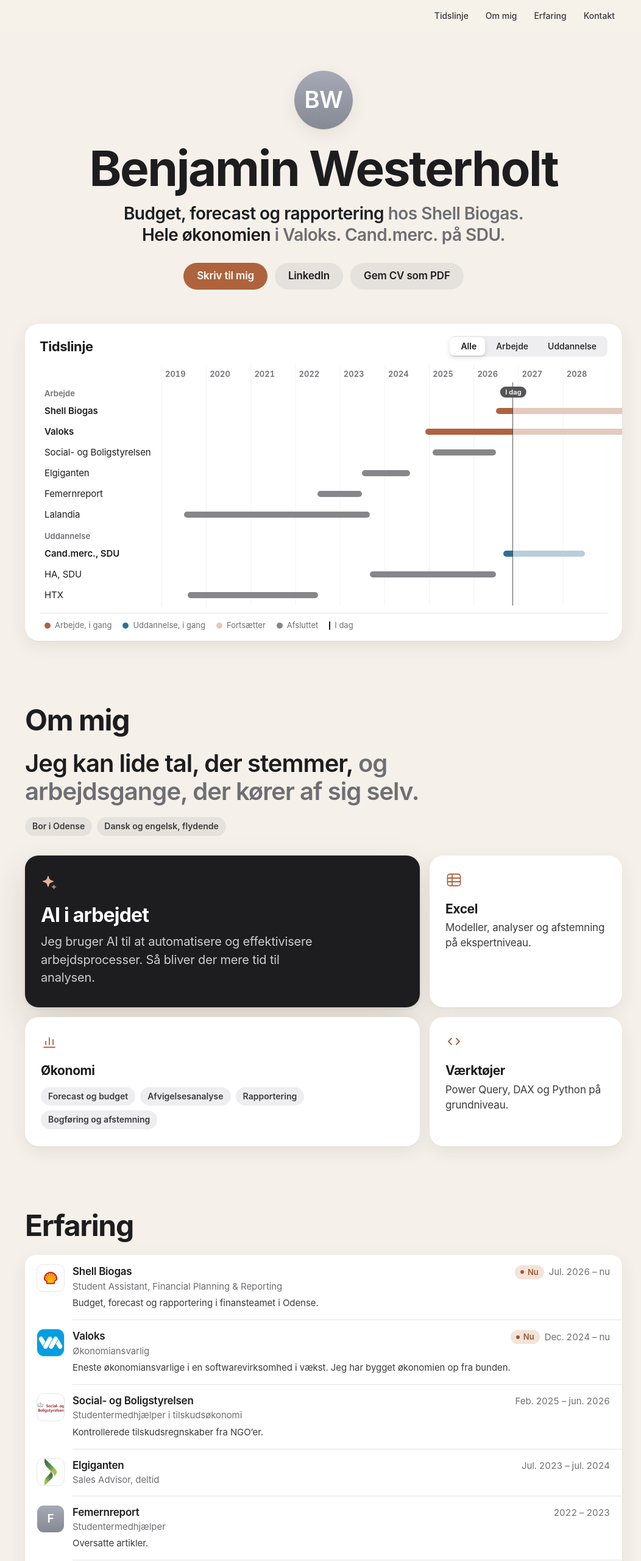
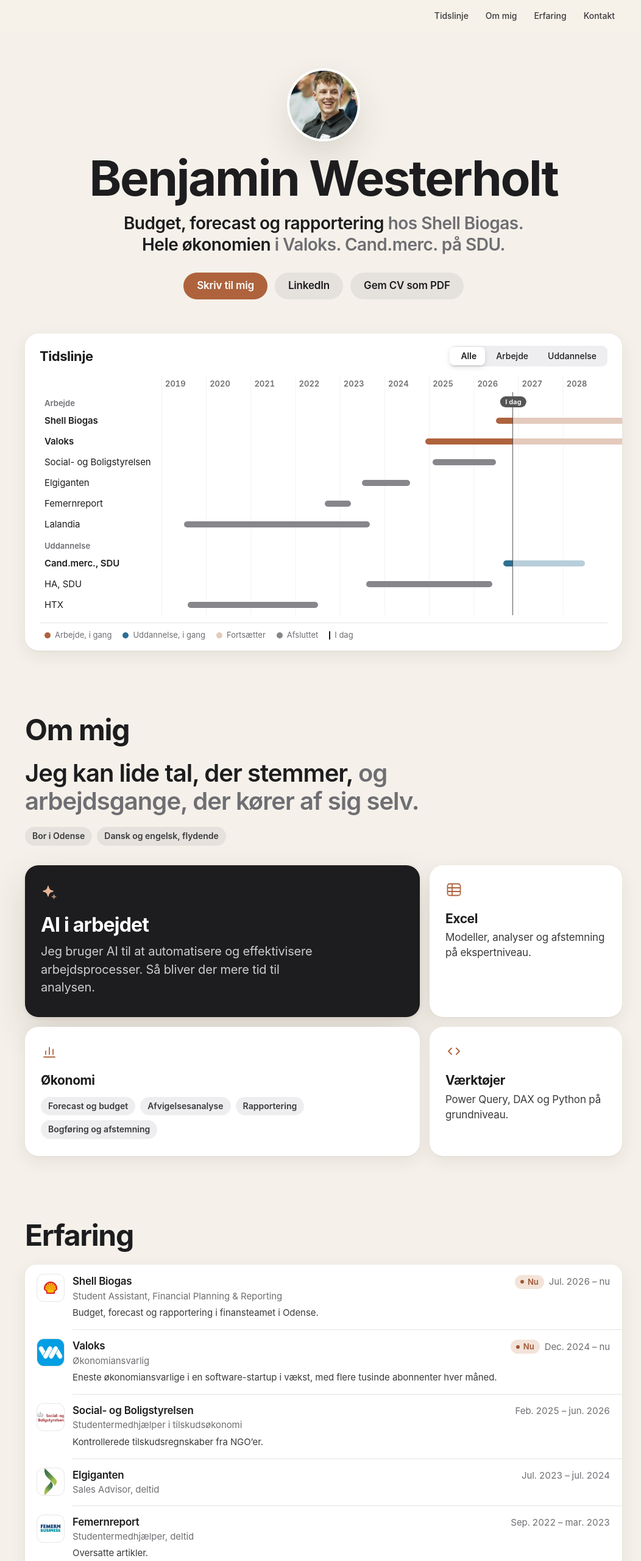
Before and after one commit to BWesterholt/Westerholt, a plain HTML site: page index.html in a window 1280 px wide. Shown: the top 2560 px of the page at 61% size, without its empty margins (109-1161 px from the left). Drawn offline with Linux system fonts and the light colour scheme.

Commit message:
Add Benjamin's portrait, the SDU and Femernreport logos, and exact dates
The portrait replaces the BW circle. Femernreport (sep. 2022 – mar. 2023)
and both SDU degrees now show logos from his LinkedIn, and HA runs
aug. 2023 – maj 2026. The Valoks line uses his LinkedIn description.

Co-Authored-By: Claude Opus 5.5 <noreply@anthropic.com>
Claude-Session: https://claude.ai/code/session_013PKhYWm72XjWDuwzLrMWzU

```diff
--- a/index.html
+++ b/index.html
@@ -88,7 +88,7 @@ button{font:inherit;color:inherit;letter-spacing:inherit}
 
 /* Toppen */
 .hero{text-align:center;padding:clamp(28px,6vw,64px) 0 clamp(36px,6vw,56px)}
-.avatar{width:96px;height:96px;margin:0 auto 22px;border-radius:50%;display:grid;place-items:center;background:linear-gradient(180deg,#A6AAB6,#858994);color:#fff;font-family:var(--font-display);font-size:38px;font-weight:600;letter-spacing:-.01em;box-shadow:var(--shadow)}
+.avatar{display:block;width:112px;height:112px;margin:0 auto 22px;border-radius:50%;object-fit:cover;background:var(--fill);box-shadow:0 0 0 4px #fff,var(--shadow-lg)}
 .hero h1{font-size:clamp(2.75rem,1.5rem + 5.2vw,5rem);font-weight:700;line-height:1.04;letter-spacing:-.03em}
 .hero__lead{max-width:42rem;text-wrap:balance;margin:16px auto 0;font-family:var(--font-display);font-size:clamp(1.25rem,1rem + 1.1vw,1.75rem);font-weight:600;line-height:1.24;letter-spacing:-.018em;color:var(--muted)}
 .hero__lead b{color:var(--ink);font-weight:600}
@@ -293,7 +293,7 @@ button{font:inherit;color:inherit;letter-spacing:inherit}
 
 <main id="indhold">
   <section class="hero wrap" aria-labelledby="navn">
-    <div class="avatar" aria-hidden="true">BW</div>
+    <img class="avatar" src="/billeder/benjamin.jpg" alt="Portræt af Benjamin Westerholt" width="112" height="112" fetchpriority="high">
     <h1 id="navn">Benjamin Westerholt</h1>
     <p class="hero__lead"><b>Budget, forecast og rapportering</b> hos Shell Biogas. <b>Hele økonomien</b> i Valoks. Cand.merc. på SDU.</p>
     <div class="actions">
@@ -340,8 +340,8 @@ button{font:inherit;color:inherit;letter-spacing:inherit}
           <span class="tl__track" aria-hidden="true"><span class="tl__bar" data-start="2023-07" data-end="2024-07"></span></span>
         </a>
         <a class="tl__row" data-kind="work" href="#femernreport">
-          <span class="tl__label">Femernreport<span class="sr">, 2022 til 2023</span></span>
-          <span class="tl__track" aria-hidden="true"><span class="tl__bar" data-start="2022-07" data-end="2023-06"></span></span>
+          <span class="tl__label">Femernreport<span class="sr">, september 2022 til marts 2023</span></span>
+          <span class="tl__track" aria-hidden="true"><span class="tl__bar" data-start="2022-09" data-end="2023-03"></span></span>
         </a>
         <a class="tl__row" data-kind="work" href="#lalandia">
           <span class="tl__label">Lalandia<span class="sr">, juli 2019 til august 2023</span></span>
@@ -354,8 +354,8 @@ button{font:inherit;color:inherit;letter-spacing:inherit}
           <span class="tl__track" aria-hidden="true"><span class="tl__bar" data-start="2026-09" data-end="nu"></span><span class="tl__plan" data-until="2028-06"></span></span>
         </a>
         <a class="tl__row is-edu" data-kind="edu" href="#ha">
-          <span class="tl__label">HA, SDU<span class="sr">, 2023 til 2026</span></span>
-          <span class="tl__track" aria-hidden="true"><span class="tl__bar" data-start="2023-09" data-end="2026-06"></span></span>
+          <span class="tl__label">HA, SDU<span class="sr">, august 2023 til maj 2026</span></span>
+          <span class="tl__track" aria-hidden="true"><span class="tl__bar" data-start="2023-08" data-end="2026-05"></span></span>
         </a>
         <a class="tl__row is-edu" data-kind="edu" href="#htx">
           <span class="tl__label">HTX<span class="sr">, 2019 til 2022</span></span>
@@ -427,7 +427,7 @@ button{font:inherit;color:inherit;letter-spacing:inherit}
         <h3>Valoks</h3>
         <p class="item__role">Økonomiansvarlig</p>
         <p class="item__when tnum"><span class="pill">Nu</span>Dec. 2024 – nu</p>
-        <p class="item__text">Eneste økonomiansvarlige i en softwarevirksomhed i vækst. Jeg har bygget økonomien op fra bunden.</p>
+        <p class="item__text">Eneste økonomiansvarlige i en software-startup i vækst, med flere tusinde abonnenter hver måned.</p>
       </li>
       <li class="item" id="styrelsen">
         <img class="logo" src="/billeder/logoer/styrelsen.png" alt="" width="44" height="44" loading="lazy" decoding="async">
@@ -443,10 +443,10 @@ button{font:inherit;color:inherit;letter-spacing:inherit}
         <p class="item__when tnum">Jul. 2023 – jul. 2024</p>
       </li>
       <li class="item" id="femernreport">
-        <span class="mono" aria-hidden="true">F</span>
+        <img class="logo" src="/billeder/logoer/femern.png" alt="" width="44" height="44" loading="lazy" decoding="async">
         <h3>Femernreport</h3>
-        <p class="item__role">Studentermedhjælper</p>
-        <p class="item__when tnum">2022 – 2023</p>
+        <p class="item__role">Studentermedhjælper, deltid</p>
+        <p class="item__when tnum">Sep. 2022 – mar. 2023</p>
         <p class="item__text">Oversatte artikler.</p>
       </li>
       <li class="item" id="lalandia">
@@ -462,16 +462,16 @@ button{font:inherit;color:inherit;letter-spacing:inherit}
     <h2 id="h-udd">Uddannelse</h2>
     <ul class="list edu">
       <li class="item is-now" id="candmerc">
-        <span class="mono" aria-hidden="true">C</span>
+        <img class="logo" src="/billeder/logoer/sdu.png" alt="" width="44" height="44" loading="lazy" decoding="async">
         <h3>Cand.merc. i Accounting and Finance</h3>
         <p class="item__role">Syddansk Universitet</p>
         <p class="item__when tnum"><span class="pill">Nu</span>2026 – 2028</p>
       </li>
       <li class="item" id="ha">
-        <span class="mono" aria-hidden="true">H</span>
+        <img class="logo" src="/billeder/logoer/sdu.png" alt="" width="44" height="44" loading="lazy" decoding="async">
         <h3>Bachelor i erhvervsøkonomi (HA)</h3>
         <p class="item__role">Syddansk Universitet</p>
-        <p class="item__when tnum">2023 – 2026</p>
+        <p class="item__when tnum">Aug. 2023 – maj 2026</p>
       </li>
       <li class="item" id="htx">
         <span class="mono" aria-hidden="true">H</span>
```
Also changed, not shown: billeder/benjamin.jpg (added), billeder/deling.png, billeder/logoer/femern.png (added), billeder/logoer/sdu.png (added).
